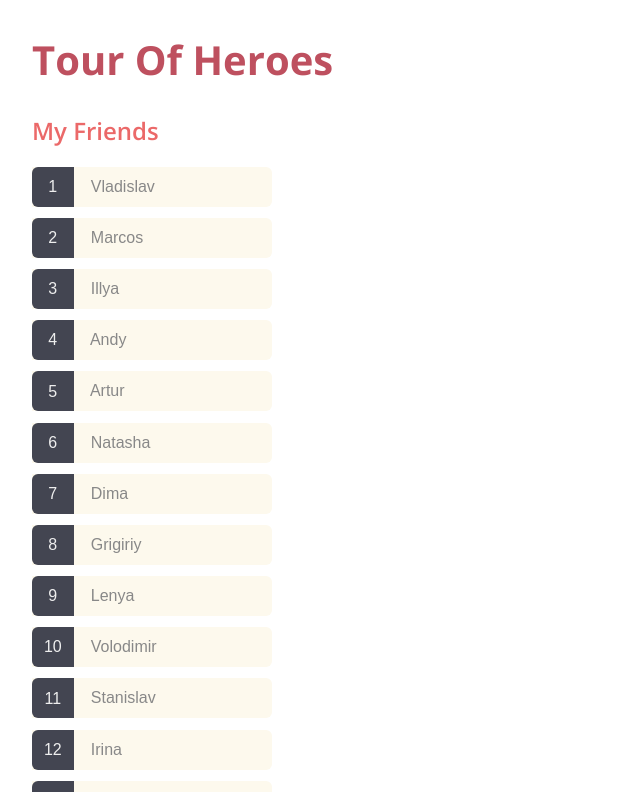
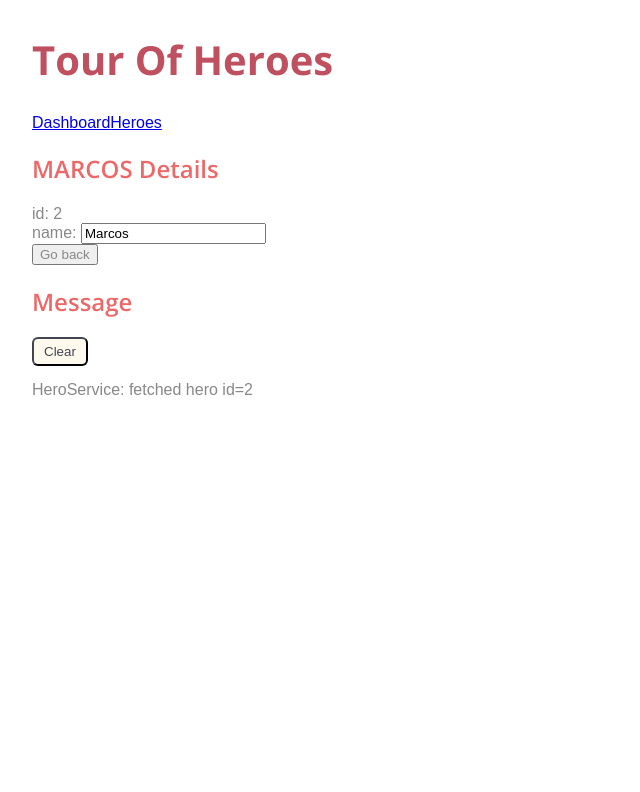
Before and after one commit to Murayzes/tour-of-heroes, an Angular app: page /detail/2 in a window 1280 px wide. Shown: the top 792 px of the page, without its empty margins (0-640 px from the left). Built offline with nearby package versions, Linux system fonts and the light colour scheme.

Commit message:
i_add_routing_module

```diff
--- a/src/app/app-routing.module.ts
+++ b/src/app/app-routing.module.ts
@@ -1,7 +1,16 @@
 import { NgModule } from '@angular/core';
 import { Routes, RouterModule } from '@angular/router';
 
-const routes: Routes = [];
+import { HeroesComponent } from "./heroes/heroes.component";
+import { DashboardComponent } from "./dashboard/dashboard.component";
+import { HeroDetailComponent } from "./hero-detail/hero-detail.component";
+
+const routes: Routes = [
+  { path: 'heroes', component: HeroesComponent },
+  { path: 'dashboard', component: DashboardComponent },
+  { path: 'detail/:id', component: HeroDetailComponent },
+  { path: '', redirectTo: '/dashboard', pathMatch: 'full' }
+];
 
 @NgModule({
   imports: [RouterModule.forRoot(routes)],
--- a/src/app/app.component.html
+++ b/src/app/app.component.html
@@ -1,3 +1,7 @@
 <h1>{{title}}</h1>
-<app-heroes></app-heroes>
+<nav>
+    <a routerLink="/dashboard">Dashboard</a>
+    <a routerLink="/heroes">Heroes</a>
+</nav>
+<router-outlet></router-outlet>
 <app-messages></app-messages>
--- a/src/app/hero-detail/hero-detail.component.html
+++ b/src/app/hero-detail/hero-detail.component.html
@@ -6,4 +6,5 @@
             <input [(ngModel)]="hero.name" placeholder="name"/>
         </label>
     </div>
+    <button (click)="goBack()">Go back</button>
 </div>
--- a/src/app/hero-detail/hero-detail.component.ts
+++ b/src/app/hero-detail/hero-detail.component.ts
@@ -1,5 +1,9 @@
-import { Component, OnInit, Input } from '@angular/core';
-import { Hero } from '../hero';
+import { Component, OnInit } from "@angular/core";
+import { ActivatedRoute } from '@angular/router';
+import { Location } from "@angular/common";
+
+import { HeroService } from "../hero.service";
+import { Hero } from "../hero";
 
 @Component({
   selector: 'app-hero-detail',
@@ -8,11 +12,26 @@
 })
 export class HeroDetailComponent implements OnInit {
 
-  @Input() hero: Hero;
+  hero: Hero;
 
-  constructor() { }
+  constructor(
+    private route:ActivatedRoute,
+    private heroService: HeroService,
+    private location: Location
+  ) { }
 
-  ngOnInit() {
+  ngOnInit(): void {
+    this.getHero();
+  }
+
+  getHero(): void {
+    const id = +this.route.snapshot.paramMap.get('id');
+    this.heroService.getHero(id)
+    .subscribe(hero => this.hero = hero);
+  }
+
+  goBack(): void {
+    this.location.back();
   }
 
 }
--- a/src/app/hero.service.ts
+++ b/src/app/hero.service.ts
@@ -4,17 +4,22 @@
 
 import { Hero } from './hero';
 import { HEROES } from './mock-heroes';
-import { MessageService } from "./message.service";
+import { MessageService } from "./message.service"
 
 @Injectable({
   providedIn: 'root'
 })
 export class HeroService {
 
+  constructor(private messageService: MessageService) { }
+
   getHeroes(): Observable<Hero[]> {
     this.messageService.add('HeroService: fetched heroes');
     return of(HEROES);
   }
 
-  constructor(private messageService: MessageService) { }
+  getHero(id: number): Observable<Hero> {
+    this.messageService.add(`HeroService: fetched hero id=${id}`);
+    return of (HEROES.find(hero => hero.id === id));
+  }
 }
--- a/src/app/heroes/heroes.component.html
+++ b/src/app/heroes/heroes.component.html
@@ -1,8 +1,8 @@
 <h2>My Friends</h2>
 <ul class="heroes">
-    <li *ngFor="let hero of heroes" [class.selected]="hero === selectedHero" (click)="onSelect(hero)">
-        <span class="badge">{{hero.id}}</span> {{hero.name}}
+    <li *ngFor="let hero of heroes">
+        <a routerLink="/detail/{{hero.id}}">
+            <span class="badge">{{hero.id}}</span> {{hero.name}}
+        </a>
     </li>
 </ul>
-
-<app-hero-detail [hero]="selectedHero"></app-hero-detail>
--- a/src/app/heroes/heroes.component.ts
+++ b/src/app/heroes/heroes.component.ts
@@ -11,8 +11,6 @@
 
 export class HeroesComponent implements OnInit {
 
-	selectedHero: Hero;
-
 	heroes: Hero[];
 
 	constructor(private heroService: HeroService) { }
@@ -21,10 +19,6 @@
 		this.getHeroes();
 	}
 
-	onSelect(hero: Hero): void {
-		this.selectedHero = hero;
-	}
-
 	getHeroes(): void {
 		this.heroService.getHeroes()
 		.subscribe(heroes => this.heroes = heroes);
```
Also changed, not shown: src/app/app.module.ts (+7 -2 lines).
